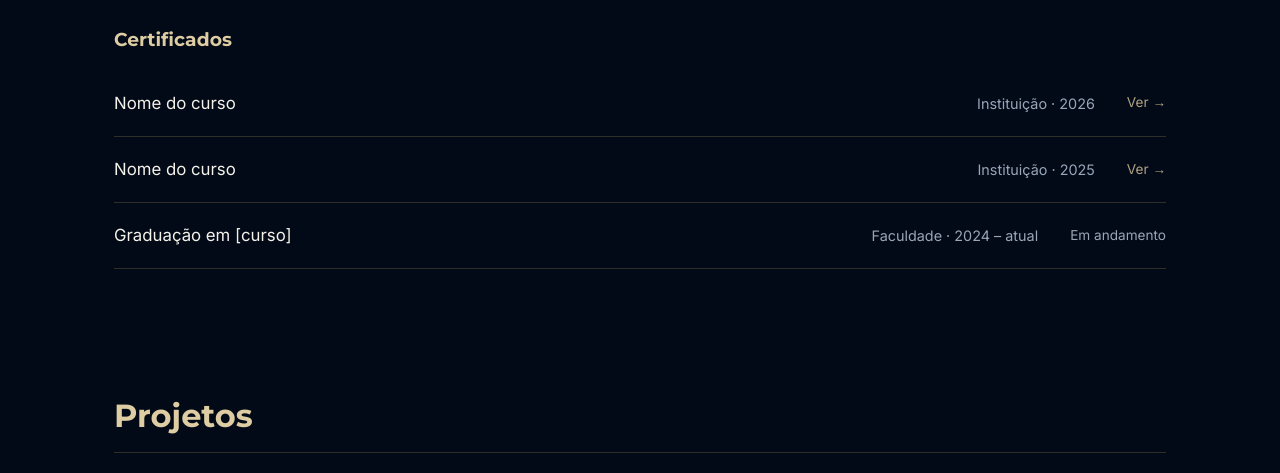
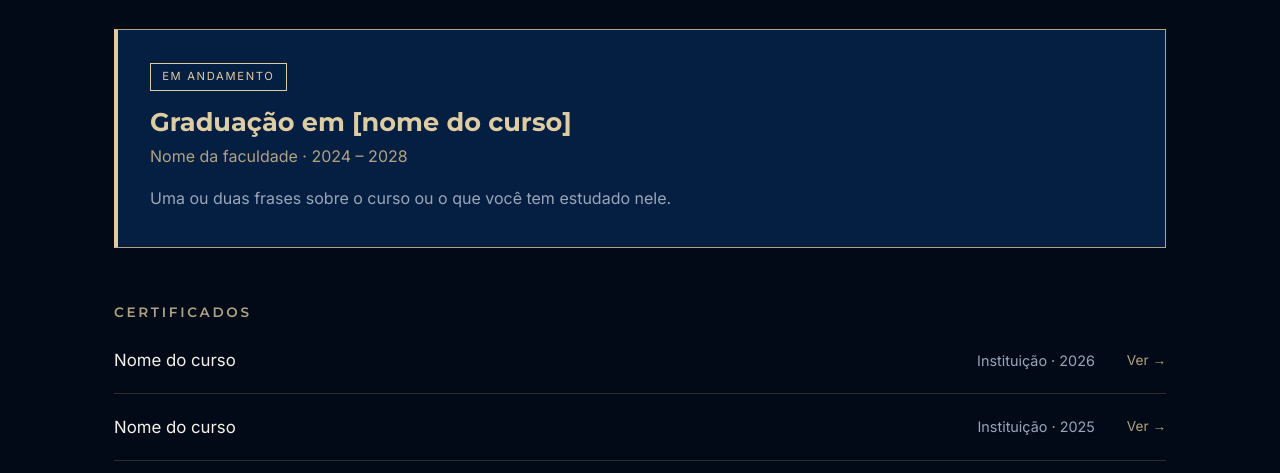
Before and after one commit to EduardoPedrosa06/portfolio, a plain HTML site: page index.html in a window 1280 px wide. Shown: the part 619-1092 px from the top of the page. Drawn offline with Linux system fonts and the light colour scheme.

Commit message:
Add featured education cards above certificates

```diff
--- a/css/style.css
+++ b/css/style.css
@@ -146,7 +146,59 @@ ul { list-style: none; margin: 0; padding: 0; }
   border-bottom: 1px solid var(--grafite);
 }
 
-/* ===== FORMAÇÃO ===== */
+/* ===== FORMAÇÃO: DESTAQUE ===== */
+.formacao__destaques {
+  display: grid;
+  grid-template-columns: repeat(auto-fit, minmax(320px, 1fr));
+  gap: 1.5rem;
+  margin-bottom: 3.5rem;
+}
+
+.formacao__card {
+  position: relative;
+  background: var(--azul-escuro);
+  border: 1px solid var(--dourado-fosco);
+  border-left: 4px solid var(--champanhe);
+  padding: 2rem 2rem 2.2rem;
+}
+
+.formacao__status {
+  display: inline-block;
+  margin: 0 0 1rem;
+  padding: 0.25rem 0.7rem;
+  border: 1px solid var(--champanhe);
+  color: var(--champanhe);
+  font-size: 0.7rem;
+  letter-spacing: 0.15em;
+  text-transform: uppercase;
+}
+
+.formacao__curso {
+  font-size: 1.6rem;
+  margin: 0 0 0.4rem;
+}
+
+.formacao__instituicao {
+  color: var(--dourado-fosco);
+  margin: 0 0 1rem;
+}
+
+.formacao__descricao {
+  color: var(--cinza-azulado);
+  margin: 0;
+  max-width: 60ch;
+}
+
+.secao__subtitulo {
+  color: var(--dourado-fosco);
+  font-size: 0.85rem;
+  font-weight: 600;
+  text-transform: uppercase;
+  letter-spacing: 0.2em;
+  margin: 0 0 0.5rem;
+}
+
+/* ===== FORMAÇÃO: CERTIFICADOS ===== */
 .certificado {
   width: 100%;
   display: grid;
@@ -384,6 +436,12 @@ ul { list-style: none; margin: 0; padding: 0; }
 
   .certificado__info { grid-row: 2; }
 
+  .formacao__destaques { grid-template-columns: 1fr; }
+
+  .formacao__card { padding: 1.5rem; }
+
+  .formacao__curso { font-size: 1.3rem; }
+
   .projetos__conteudo { grid-template-columns: 1fr; }
 
   .palco { height: 520px; }
--- a/js/dados.js
+++ b/js/dados.js
@@ -1,11 +1,23 @@
 // ================================================
 // DADOS DO PORTFÓLIO
-// Para adicionar ou alterar conteúdo, editar este arquivo.
+// Para adicionar ou alterar conteúdo, edite só este arquivo.
 // ================================================
 
-// ----- FORMAÇÃO & CERTIFICADOS -----
+// ----- FORMAÇÃO (aparece em destaque, no topo da seção) -----
+// status: por exemplo 'Em andamento', 'Concluído' ou 'Trancado'
+const formacao = [
+  {
+    curso: 'Graduação em [nome do curso]',
+    instituicao: 'Nome da faculdade',
+    periodo: '2024 – 2028',
+    status: 'Em andamento',
+    descricao: 'Uma ou duas frases sobre o curso ou o que você tem estudado nele.'
+  }
+];
+
+// ----- CERTIFICADOS -----
 // arquivo: nome do arquivo dentro de assets/certificados/ (.jpg, .png ou .pdf)
-//          deixar '' (vazio) se ainda não tiver certificado (ex.: curso em andamento)
+//          deixe '' (vazio) se ainda não tiver certificado (ex.: curso em andamento)
 const certificados = [
   {
     nome: 'Nome do curso',
@@ -18,12 +30,6 @@ const certificados = [
     instituicao: 'Instituição',
     ano: '2025',
     arquivo: 'curso-1.jpg'
-  },
-  {
-    nome: 'Graduação em [curso]',
-    instituicao: 'Faculdade',
-    ano: '2024 – atual',
-    arquivo: ''
   }
 ];
 
--- a/js/script.js
+++ b/js/script.js
@@ -139,6 +139,26 @@ window.addEventListener('pointerup', () => {
 // ============================================
 
 const listaCertificados = document.querySelector('.formacao__lista');
+const destaques = document.querySelector('.formacao__destaques');
+
+// Cria um card em destaque para cada item de "formacao" (dados.js)
+formacao.forEach((item) => {
+  const card = document.createElement('article');
+  card.className = 'formacao__card';
+
+  card.innerHTML = `
+    <p class="formacao__status"></p>
+    <h3 class="formacao__curso"></h3>
+    <p class="formacao__instituicao"></p>
+    <p class="formacao__descricao"></p>
+  `;
+  card.querySelector('.formacao__status').textContent = item.status;
+  card.querySelector('.formacao__curso').textContent = item.curso;
+  card.querySelector('.formacao__instituicao').textContent = `${item.instituicao} · ${item.periodo}`;
+  card.querySelector('.formacao__descricao').textContent = item.descricao;
+
+  destaques.appendChild(card);
+});
 const modal = document.querySelector('#modal-certificado');
 const modalConteudo = document.querySelector('.modal__conteudo');
 const botaoFechar = document.querySelector('.modal__fechar');
```
